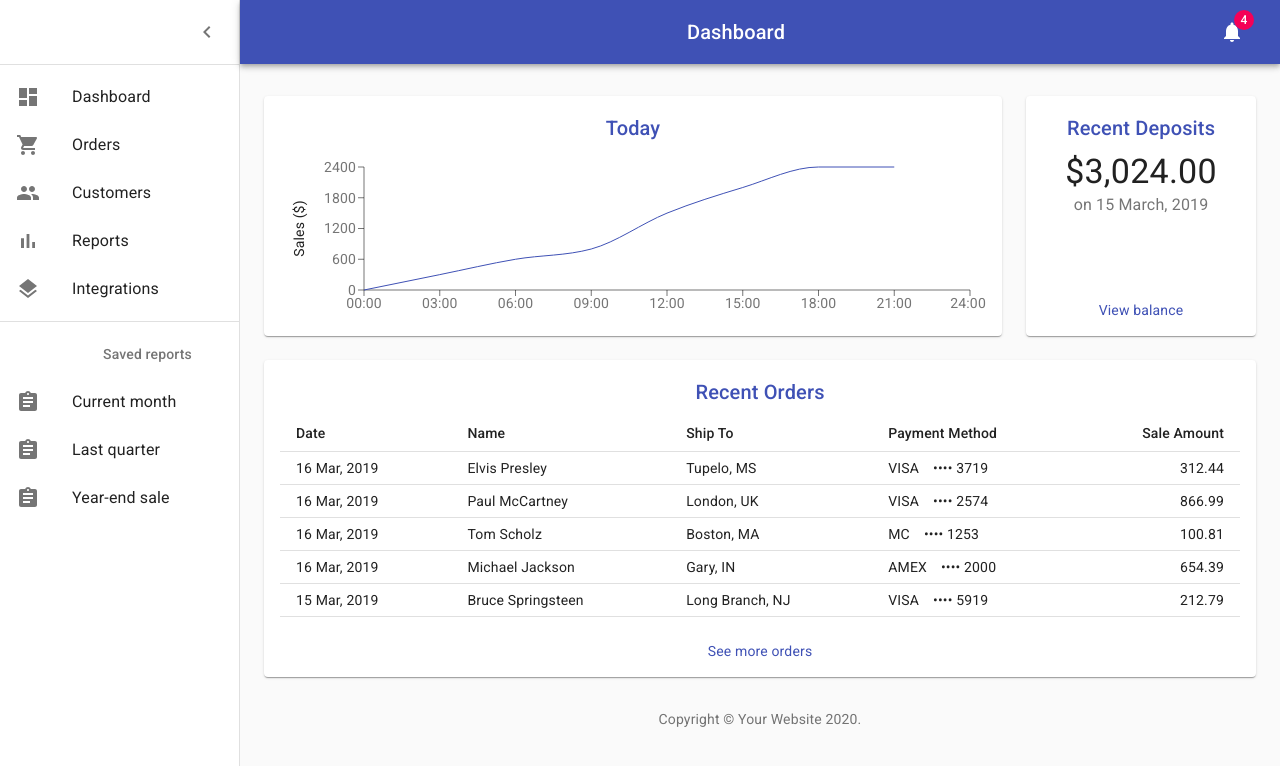
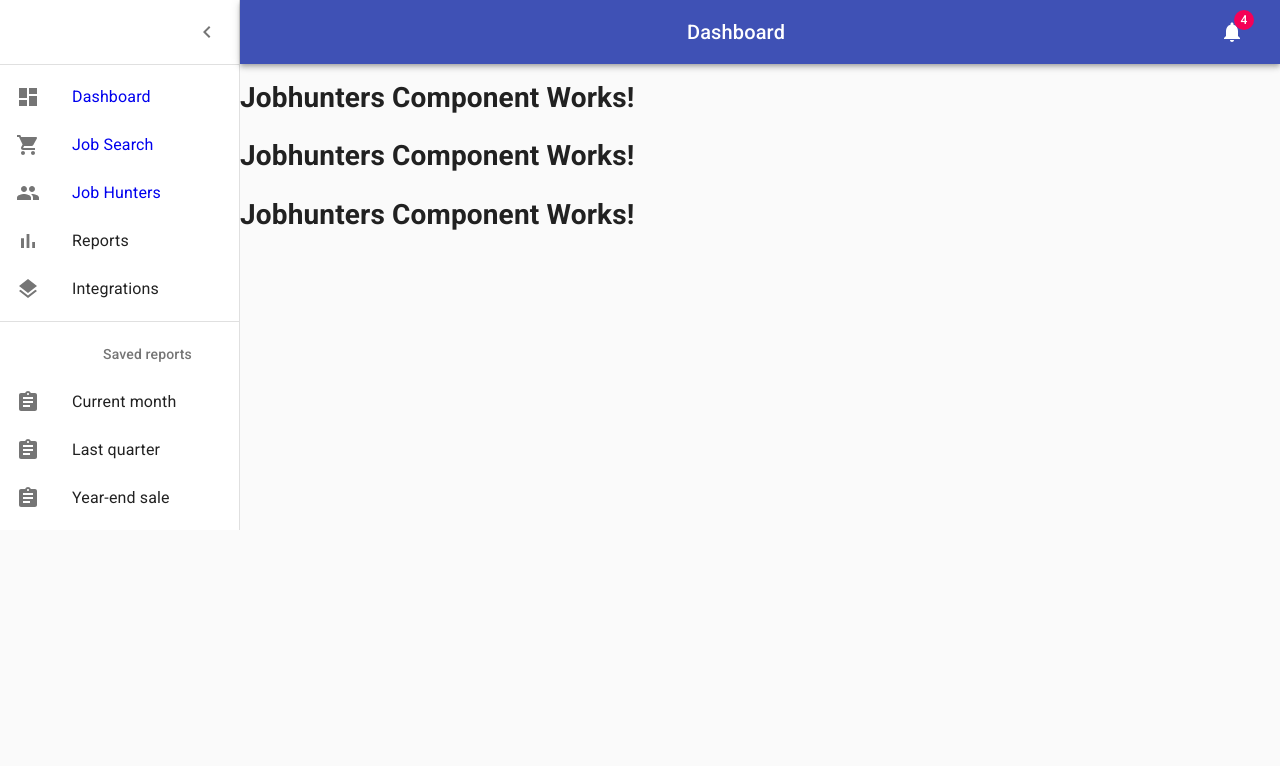
Before and after one commit to mwong775/codehouse-team-four, a React (Create React App) app in the folder frontend/: page /jobhunters in a window 1280 px wide. Shown: the top 766 px of the page. Built offline with nearby package versions, Linux system fonts and the light colour scheme.

Commit message:
setup routing

```diff
--- a/frontend/package.json
+++ b/frontend/package.json
@@ -10,6 +10,7 @@
     "@testing-library/user-event": "^7.2.1",
     "react": "^16.13.1",
     "react-dom": "^16.13.1",
+    "react-router-dom": "^5.2.0",
     "react-scripts": "3.4.1",
     "recharts": "^1.8.5"
   },
--- a/frontend/src/components/Dashboard.js
+++ b/frontend/src/components/Dashboard.js
@@ -3,7 +3,6 @@ import clsx from 'clsx';
 import { makeStyles } from '@material-ui/core/styles';
 import CssBaseline from '@material-ui/core/CssBaseline';
 import Drawer from '@material-ui/core/Drawer';
-import Box from '@material-ui/core/Box';
 import AppBar from '@material-ui/core/AppBar';
 import Toolbar from '@material-ui/core/Toolbar';
 import List from '@material-ui/core/List';
@@ -11,30 +10,17 @@ import Typography from '@material-ui/core/Typography';
 import Divider from '@material-ui/core/Divider';
 import IconButton from '@material-ui/core/IconButton';
 import Badge from '@material-ui/core/Badge';
-import Container from '@material-ui/core/Container';
-import Grid from '@material-ui/core/Grid';
-import Paper from '@material-ui/core/Paper';
-import Link from '@material-ui/core/Link';
 import MenuIcon from '@material-ui/icons/Menu';
 import ChevronLeftIcon from '@material-ui/icons/ChevronLeft';
 import NotificationsIcon from '@material-ui/icons/Notifications';
 import { mainListItems, secondaryListItems } from './listItems';
-import Chart from './Chart';
-import Deposits from './Deposits';
-import Orders from './Orders';
 
-function Copyright() {
-  return (
-    <Typography variant="body2" color="textSecondary" align="center">
-      {'Copyright © '}
-      <Link color="inherit" href="https://material-ui.com/">
-        Your Website
-      </Link>{' '}
-      {new Date().getFullYear()}
-      {'.'}
-    </Typography>
-  );
-}
+import { BrowserRouter as Router, Redirect, Route, Switch } from 'react-router-dom';
+
+import { Landing } from './landing/Landing';
+import { Jobsearch } from './jobsearch/Jobsearch';
+import { Jobhunters } from './jobhunters/Jobhunters';
+
 
 const drawerWidth = 240;
 
@@ -126,11 +112,11 @@ export const Dashboard = () => {
     const handleDrawerClose = () => {
         setOpen(false);
     };
-  const fixedHeightPaper = clsx(classes.paper, classes.fixedHeight);
 
     return (
         <div className={classes.root}>
             <CssBaseline />
+            <Router>
                 <AppBar position="absolute" className={clsx(classes.appBar, open && classes.appBarShift)}>
                     <Toolbar className={classes.toolbar}>
                         <IconButton
@@ -169,34 +155,14 @@ export const Dashboard = () => {
                     <Divider />
                     <List>{secondaryListItems}</List>
                 </Drawer>
-      <main className={classes.content}>
-        <div className={classes.appBarSpacer} />
-        <Container maxWidth="lg" className={classes.container}>
-          <Grid container spacing={3}>
-            {/* Chart */}
-            <Grid item xs={12} md={8} lg={9}>
-              <Paper className={fixedHeightPaper}>
-                <Chart />
-              </Paper>
-            </Grid>
-            {/* Recent Deposits */}
-            <Grid item xs={12} md={4} lg={3}>
-              <Paper className={fixedHeightPaper}>
-                <Deposits />
-              </Paper>
-            </Grid>
-            {/* Recent Orders */}
-            <Grid item xs={12}>
-              <Paper className={classes.paper}>
-                <Orders />
-              </Paper>
-            </Grid>
-          </Grid>
-          <Box pt={4}>
-            <Copyright />
-          </Box>
-        </Container>
-      </main>
+                <Switch>
+                    <Route path='/' exact component={Landing} />
+                    <Route path='/jobsearch' exact component={Jobsearch} />
+                    <Route path='/jobhunters' exact component={Jobhunters} />
+
+                    <Redirect to='/'/>
+                </Switch>
+            </Router>
         </div>
     );
 }
--- /dev/null
+++ b/frontend/src/components/jobhunters/Jobhunters.js
@@ -0,0 +1,14 @@
+import React from 'react';
+
+export class Jobhunters extends React.Component {
+    render() {
+        return(
+            <div>
+                <h1>Jobhunters Component Works!</h1>
+                <h1>Jobhunters Component Works!</h1>
+                <h1>Jobhunters Component Works!</h1>
+                <h1>Jobhunters Component Works!</h1>
+            </div>
+        );
+    }
+}
--- /dev/null
+++ b/frontend/src/components/jobsearch/Jobsearch.js
@@ -0,0 +1,14 @@
+import React from 'react';
+
+export class Jobsearch extends React.Component {
+    render() {
+        return(
+            <div>
+                <h1>Jobsearch Component Works!</h1>
+                <h1>Jobsearch Component Works!</h1>
+                <h1>Jobsearch Component Works!</h1>
+                <h1>Jobsearch Component Works!</h1>
+            </div>
+        );
+    }
+}
--- /dev/null
+++ b/frontend/src/components/landing/Landing.js
@@ -0,0 +1,104 @@
+import React from 'react';
+import clsx from 'clsx';
+import { makeStyles } from '@material-ui/core/styles';
+import Box from '@material-ui/core/Box';
+import Typography from '@material-ui/core/Typography';
+import Link from '@material-ui/core/Link';
+
+import Container from '@material-ui/core/Container';
+import Grid from '@material-ui/core/Grid';
+import Paper from '@material-ui/core/Paper';
+import Chart from './Chart';
+import Deposits from './Deposits';
+import Orders from './Orders';
+
+function Copyright() {
+    return (
+      <Typography variant="body2" color="textSecondary" align="center">
+        {'Copyright © '}
+        <Link color="inherit" href="https://material-ui.com/">
+          Your Website
+        </Link>{' '}
+        {new Date().getFullYear()}
+        {'.'}
+      </Typography>
+    );
+  }
+
+const useStyles = makeStyles((theme) => ({
+    root: {
+      display: 'flex',
+    },
+    toolbarIcon: {
+      display: 'flex',
+      alignItems: 'center',
+      justifyContent: 'flex-end',
+      padding: '0 8px',
+      ...theme.mixins.toolbar,
+    },
+    menuButton: {
+      marginRight: 36,
+    },
+    menuButtonHidden: {
+      display: 'none',
+    },
+    title: {
+      flexGrow: 1,
+    },
+    appBarSpacer: theme.mixins.toolbar,
+    content: {
+      flexGrow: 1,
+      height: '100vh',
+      overflow: 'auto',
+    },
+    container: {
+      paddingTop: theme.spacing(4),
+      paddingBottom: theme.spacing(4),
+    },
+    paper: {
+      padding: theme.spacing(2),
+      display: 'flex',
+      overflow: 'auto',
+      flexDirection: 'column',
+    },
+    fixedHeight: {
+      height: 240,
+    },
+  }));
+
+export const Landing = () => {
+    const classes = useStyles();
+
+    const fixedHeightPaper = clsx(classes.paper, classes.fixedHeight);
+
+    return (
+        <main className={classes.content}>
+            <div className={classes.appBarSpacer} />
+            <Container maxWidth="lg" className={classes.container}>
+                <Grid container spacing={3}>
+                    {/* Chart */}
+                    <Grid item xs={12} md={8} lg={9}>
+                        <Paper className={fixedHeightPaper}>
+                            <Chart />
+                        </Paper>
+                    </Grid>
+                    {/* Recent Deposits */}
+                    <Grid item xs={12} md={4} lg={3}>
+                        <Paper className={fixedHeightPaper}>
+                            <Deposits />
+                        </Paper>
+                    </Grid>
+                    {/* Recent Orders */}
+                    <Grid item xs={12}>
+                        <Paper className={classes.paper}>
+                            <Orders />
+                        </Paper>
+                    </Grid>
+                </Grid>
+                <Box pt={4}>
+                    <Copyright />
+                </Box>
+            </Container>
+        </main>
+    );
+}
--- a/frontend/src/components/listItems.js
+++ b/frontend/src/components/listItems.js
@@ -9,27 +9,34 @@ import PeopleIcon from '@material-ui/icons/People';
 import BarChartIcon from '@material-ui/icons/BarChart';
 import LayersIcon from '@material-ui/icons/Layers';
 import AssignmentIcon from '@material-ui/icons/Assignment';
+import { Link } from 'react-router-dom';
 
 export const mainListItems = (
     <div>
+        <Link to="/" style={{ textDecoration: 'none' }}>
             <ListItem button>
                 <ListItemIcon>
                     <DashboardIcon />
                 </ListItemIcon>
                 <ListItemText primary="Dashboard" />
             </ListItem>
+        </Link>
+        <Link to="/jobsearch" style={{ textDecoration: 'none' }}>
             <ListItem button>
                 <ListItemIcon>
                     <ShoppingCartIcon />
                 </ListItemIcon>
-      <ListItemText primary="Orders" />
+                <ListItemText primary="Job Search" />
             </ListItem>
+        </Link>
+        <Link to="/jobhunters" style={{ textDecoration: 'none' }}>
             <ListItem button>
                 <ListItemIcon>
                     <PeopleIcon />
                 </ListItemIcon>
-      <ListItemText primary="Customers" />
+                <ListItemText primary="Job Hunters" />
             </ListItem>
+        </Link>
         <ListItem button>
             <ListItemIcon>
                 <BarChartIcon />
```
Also changed, not shown: frontend/src/components/landing/Chart.js (renamed from frontend/src/components/Chart.js), frontend/src/components/landing/Deposits.js (renamed from frontend/src/components/Deposits.js), frontend/src/components/landing/Orders.js (renamed from frontend/src/components/Orders.js), frontend/src/components/landing/Title.js (renamed from frontend/src/components/Title.js), 1 other file (tests, documents, lock files or other folders). Lines whose indentation alone changed are shown as unchanged.
